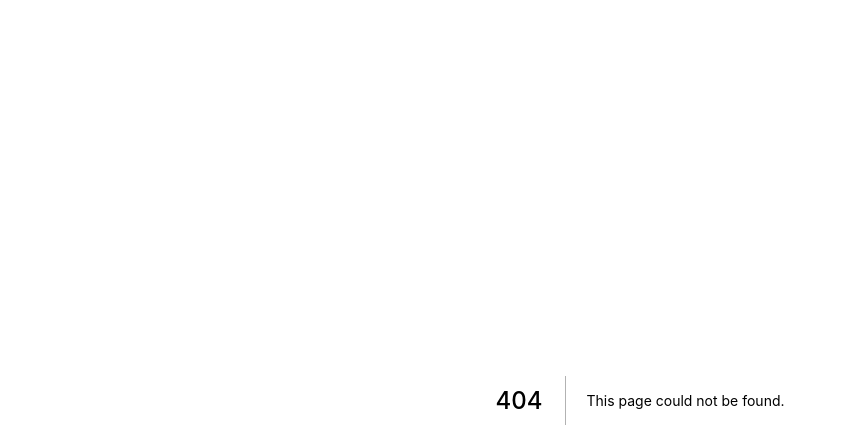
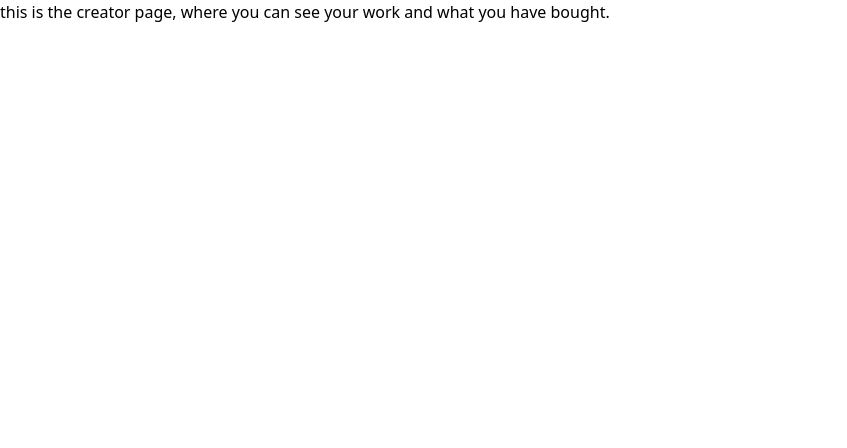
Before and after one commit to brendisurfs/midnight-market, a Next.js app: page /creator-page in a window 1280 px wide. Before the commit this address had no page. Shown: the top 448 px of the page, without its empty margins (0-847 px from the left). Built offline with nearby package versions, Linux system fonts and the light colour scheme.

Commit message:
added more pages.
Signed-off-by: Brendan Prednis <brendan.prednis@protonmail.com>

```diff
--- /dev/null
+++ b/pages/creator-page.tsx
@@ -0,0 +1,7 @@
+import React from "react";
+
+const CreatorPage = () => {
+    return <div>this is the creator page, where you can see your work and what you have bought.</div>;
+};
+
+export default CreatorPage;
--- a/pages/my-assets.tsx
+++ b/pages/my-assets.tsx
@@ -11,6 +11,7 @@ import Layout from "../components/Layout";
 import { useEffect } from "react";
 import { iNftType } from "./index";
 import axios from "axios";
+import Image from "next/image";
 
 const MyAssets = () => {
     const [nfts, setNFTs] = useState<any[]>([]);
@@ -59,7 +60,7 @@ const MyAssets = () => {
                 <div className="flex justify-center px-2" style={{ maxWidth: "1600px" }}>
                     {nfts.map((nft: iNftType) => (
                         <div key={nft.price} className="border shadow overflow-hidden">
-                            <img width="256" src={nft.image} alt="nft image" />
+                            <Image width="256" height="256" src={nft.image} alt="nft image" />
                             <div className="price-section p-4 bg-black text-white flex justify-around">
                                 <p className="text-xl font-thin text-center  justify-between "> Price :</p>
                                 <p className="font-semibold text-lg border-b">{nft.price} ETH</p>
```
